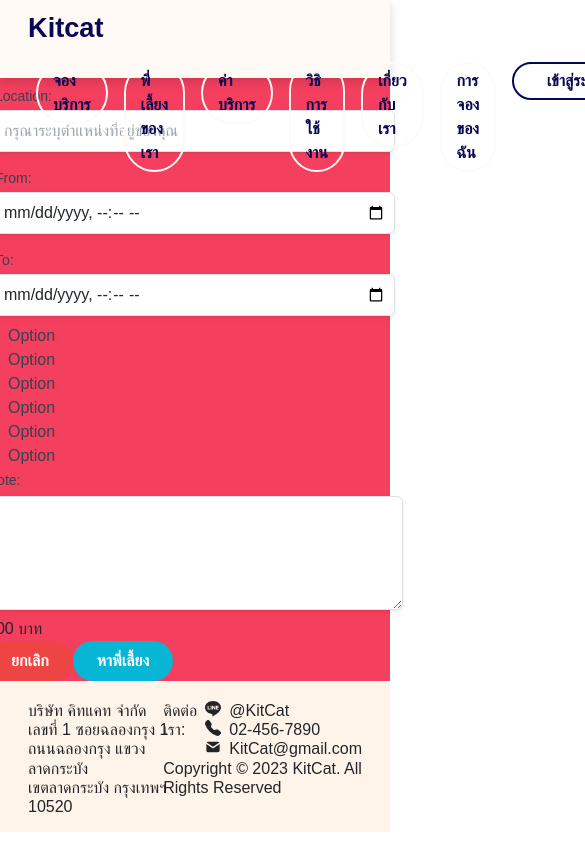
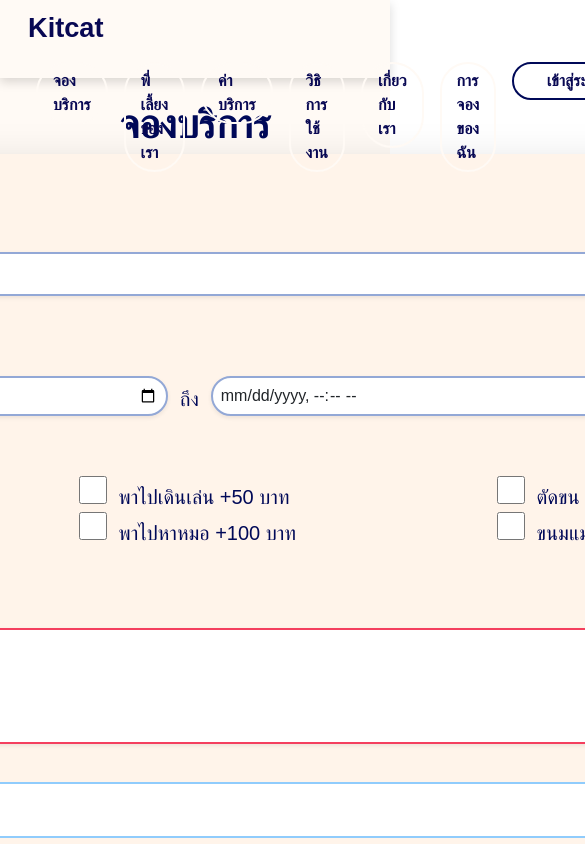
Before and after one commit to thanatat64/kmitl-kitcat, a Next.js app: page /booking in a window 390 px wide. Shown: the top 844 px of the page, 585 px wide, since content can reach past the window. Built offline with nearby package versions, Linux system fonts and the light colour scheme; a web font is replaced by a local one.

Commit message:
booking not support responsive

```diff
--- a/components/pages/home/footer/Footer.tsx
+++ b/components/pages/home/footer/Footer.tsx
@@ -11,22 +11,22 @@ const Footer = () => {
                 <div className="flex p-3">
                     <div className=" w-50 mt-1">
                         <div>
-                            <h5>บริษัท คิทแคท จำกัด</h5>
-                            <h5>เลขที่ 1 ซอยฉลองกรุง 1 ถนนฉลองกรุง แขวงลาดกระบัง</h5>
-                            <h5>เขตลาดกระบัง กรุงเทพฯ 10520</h5>
+                            <h5 className="text-[#000958]">บริษัท คิทแคท จำกัด</h5>
+                            <h5 className="text-[#000958]">เลขที่ 1 ซอยฉลองกรุง 1 ถนนฉลองกรุง แขวงลาดกระบัง</h5>
+                            <h5 className="text-[#000958]">เขตลาดกระบัง กรุงเทพฯ 10520</h5>
                         </div>
                     </div>
                     <div className="d-flex justify-content-end w-50 mt-1">
                         <div>
                             <div className="d-flex">
-                                <h5>ติดต่อเรา:</h5>
+                                <h5 className="text-[#000958]">ติดต่อเรา:</h5>
                                 <div className="ml-2">
-                                    <h5 className="flex"><BsLine className="mr-2" /> @KitCat</h5>
-                                    <h5 className="flex"><BsFillTelephoneFill className="mr-2" /> 02-456-7890</h5>
-                                    <h5 className="flex"><TbMailFilled className="mr-2" /> KitCat@gmail.com</h5>
+                                    <h5 className="flex text-[#000958]"><BsLine className="mr-2" /> @KitCat</h5>
+                                    <h5 className="flex text-[#000958]"><BsFillTelephoneFill className="mr-2" /> 02-456-7890</h5>
+                                    <h5 className="flex text-[#000958]"><TbMailFilled className="mr-2" /> KitCat@gmail.com</h5>
                                 </div>
                             </div>
-                            <h5>Copyright © 2023 KitCat. All Rights Reserved</h5>
+                            <h5 className="text-[#000958]">Copyright © 2023 KitCat. All Rights Reserved</h5>
                         </div>
                     </div>
                 </div>
--- a/src/app/booking/page.tsx
+++ b/src/app/booking/page.tsx
@@ -22,109 +22,133 @@ const DateTimeInput: React.FC = () => {
   };
 
   return (
-    <div className="flex justify-center bg-rose-500">
-      <div>
+    <div className="flex justify-center bg-[#FFFAF5]">
+      <div className='flex flex-col'>
+        <p className="text-[40px] text-[#000958] font-bold text-center mt-3">จองบริการ</p>
+        <div className='bg-[#FFF4EA] w-[1200px] pr-[100px] pl-[100px] pt-[50px] pb-[50px] rounded-[30px] mb-5 shadow-lg'>
 
           <div className='p-2'>
-          <label htmlFor="checkin" className="block text-sm font-medium text-gray-700">
-            Location:
+            <label className="block text-[24px] font-semibold text-[#90CCFC]">
+              สถานที่
             </label>
             <input
               type="text"
-            className="mt-1 p-2 border rounded-md shadow-sm focus:ring-1 focus:ring-indigo-500 focus:border-indigo-500 block w-[400px] sm:text-sm border-gray-300"
+              className="mt-1 p-2 rounded-full w-full shadow-sm border-2 border-[#93A8D6] placeholder-gray-400 focus:ring-1 focus:ring-indigo-500 focus:border-indigo-500 block sm:text-sm "
               placeholder="กรุณาระบุตำแหน่งที่อยู่ของคุณ"
               required
             />
           </div>
 
-        <div className="p-2">
-          <label htmlFor="checkin" className="block text-sm font-medium text-gray-700">
-            From:
+          <div className='flex'>
+            <div className="p-2 mt-4">
+              <label className="block text-[24px] font-semibold text-[#5AD6E3]">
+                วันที่ / เวลา
               </label>
+
+              <div className='flex'>
                 <input
                   type="datetime-local"
                   id="checkin"
                   name="checkin"
-            className="mt-1 p-2 border rounded-md shadow-sm focus:ring-1 focus:ring-indigo-500 focus:border-indigo-500 block w-[400px] sm:text-sm border-gray-300"
+                  className="mt-1 p-2 h-[40px] rounded-full shadow-sm border-2 border-[#93A8D6]  ring-1 focus:ring-1 focus:ring-indigo-500 focus:border-indigo-500 block w-[465px]  sm:text-sm"
                   value={checkInDateTime}
                   onChange={handleCheckInChange}
                 />
-        </div>
-
-        <div className="p-2">
-          <label htmlFor="checkout" className="block text-sm font-medium text-gray-700">
-            To:
-          </label>
+                <p className='text-[20px] font-medium pl-3 pr-3 text-[#000958] mt-[12px]'>ถึง</p>
                 <input
                   type="datetime-local"
                   id="checkout"
                   name="checkout"
-            className="mt-1 p-2 border rounded-md shadow-sm focus:ring-1 focus:ring-indigo-500 focus:border-indigo-500 block w-[400px] sm:text-sm border-gray-300"
+                  className="mt-1 p-2 rounded-full shadow-sm border-2 border-[#93A8D6] focus:ring-1 h-[40px] focus:ring-indigo-500 focus:border-indigo-500 block w-[465px] sm:text-sm"
                   value={checkOutDateTime}
                   onChange={handleCheckOutChange}
                   min={checkInDateTime} // Set min attribute to check-in value
                 />
               </div>
 
+            </div>
+          </div>
+
+          <div className='p-2 mt-2'>
+            <label className="block text-[24px] font-semibold text-[#FFC74F]">
+              บริการเพิ่มเติม
+            </label>
+
+            <div className='flex flex-row justify-between'>
+              <div className='flex flex-col'>
                 <div>
-          <input type="checkbox" />
-          <span className="ml-2 text-gray-700">Option</span>
+                  <input type="checkbox" className="w-7 h-7" />
+                  <span className="text-[20px] font-medium pl-3 pr-3 text-[#000958]">อาบน้ำ +100 บาท </span>
                 </div>
 
                 <div>
-          <input type="checkbox" />
-          <span className="ml-2 text-gray-700">Option</span>
+                  <input type="checkbox" className="w-7 h-7" />
+                  <span className="text-[20px] font-medium pl-3 pr-3 text-[#000958]">ตัดเล็บ +100 บาท </span>
+                </div>
+              </div>
+
+              <div className='flex flex-col'>
+                <div>
+                  <input type="checkbox" className="w-7 h-7" />
+                  <span className="text-[20px] font-medium pl-3 pr-3 text-[#000958]">พาไปเดินเล่น +50 บาท</span>
+                </div>
+                <div>
+                  <input type="checkbox" className="w-7 h-7" />
+                  <span className="text-[20px] font-medium pl-3 pr-3 text-[#000958]">พาไปหาหมอ +100 บาท</span>
+                </div>
+              </div>
+
+              <div className='flex flex-col'>
+                <div>
+                  <input type="checkbox" className="w-7 h-7" />
+                  <span className="text-[20px] font-medium pl-3 pr-3 text-[#000958]">ตัดขน +100 บาท</span>
                 </div>
 
                 <div>
-          <input type="checkbox" />
-          <span className="ml-2 text-gray-700">Option</span>
+                  <input type="checkbox" className="w-7 h-7" />
+                  <span className="text-[20px] font-medium pl-3 pr-3 text-[#000958]">ขนมแมว +50 บาท</span>
+                </div>
+              </div>
             </div>
 
-        <div>
-          <input type="checkbox" />
-          <span className="ml-2 text-gray-700">Option</span>
           </div>
 
-        <div>
-          <input type="checkbox" />
-          <span className="ml-2 text-gray-700">Option</span>
-        </div>
-
-        <div>
-          <input type="checkbox" />
-          <span className="ml-2 text-gray-700">Option</span>
-        </div>
-
-        <div>
-          <label htmlFor="textarea" className="text-sm font-medium text-gray-700">
-            Note:
+          <div className='p-2 mt-4'>
+            <label className="block text-[24px] font-semibold text-[#FF5A2D]">
+              โน้ตถึงพี่เลี้ยง
             </label>
             <textarea
               id="textarea"
               name="textarea"
               rows={4}
-            className="mt-1 p-2 border rounded-md shadow-sm w-full border-gray-300"
+              placeholder='เช่น แมวของฉันไม่ชอบให้โดนพุง'
+              className="mt-1 p-2 border-2 rounded-md placeholder-gray-400 shadow-sm w-full border-gray-30 border-rose-500"
             />
           </div>
 
-        <div>
-          700 บาท
+          <div className='p-2 mt-[15px]'>
+            <div className='border-2 bg-white rounded border-[#90CCFC] p-2'>
+              <div className='flex justify-between'>
+                <div className='text-[24px] font-semibold text-[#000958] ml-4'>ยอดรวม</div>
+                <div className='text-[24px] font-semibold text-[#000958] mr-4'>700</div>
+              </div>
+            </div>
           </div>
 
-        <div>
-          <button className="bg-red-500 hover:bg-red-700 text-white font-bold py-2 px-4 rounded-full">
-            ยกเลิก
+          <div className='flex justify-around mr-[200px] ml-[200px] mt-[30px]'>
+            <button className="bg-[#FF5A2D] hover:bg-red-500 text-white font-bold w-[200px] h-[40px] rounded-full">
+              <p className='text-[20px] font-semibold my-auto'>ยกเลิก</p>
             </button>
             <Link href="/booking/chooseCatSitter">
-            <button className="bg-cyan-500 hover:bg-cyan-700 text-white font-bold py-2 px-4 rounded-full">
-              หาพี่เลี้ยง
+              <button className="bg-[#5AD6E3] hover:bg-cyan-500 text-white font-bold w-[200px] h-[40px] rounded-full">
+                <p className='text-[20px] font-semibold my-auto'>หาพี่เลี้ยง</p>
               </button>
             </Link>
           </div>
 
         </div>
       </div>
+    </div>
   );
 };
 
```
Lines whose indentation alone changed are shown as unchanged.
